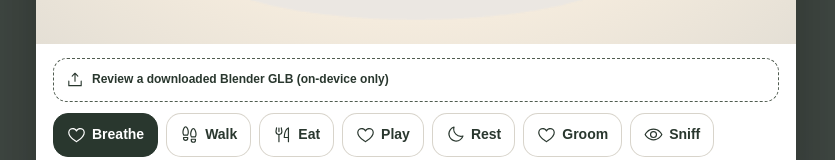
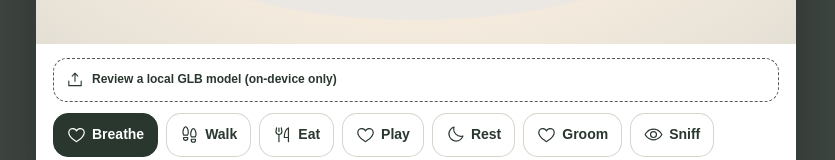
Before and after one commit to thembaxx/mypets, a Next.js app: page /3d-lab in a window 1280 px wide. Both pictures are taken after a click on the button "Open the code-native cat studio". Shown: the part 412-572 px from the top of the page, without its empty margins (224-1059 px from the left). Built offline with nearby package versions, Linux system fonts and the light colour scheme; no server answers.

Commit message:
copy(3d): remove Blender-specific model workflow label

```diff
--- a/components/tripo-pet.tsx
+++ b/components/tripo-pet.tsx
@@ -560,7 +560,7 @@ export default function TripoPet({
           )}
           <label className="tripo-local-file">
             <UploadSimpleIcon size={18} aria-hidden="true" />
-            <span>Review a downloaded Blender GLB (on-device only)</span>
+            <span>Review a local GLB model (on-device only)</span>
             <input
               type="file"
               accept=".glb,model/gltf-binary"
```
